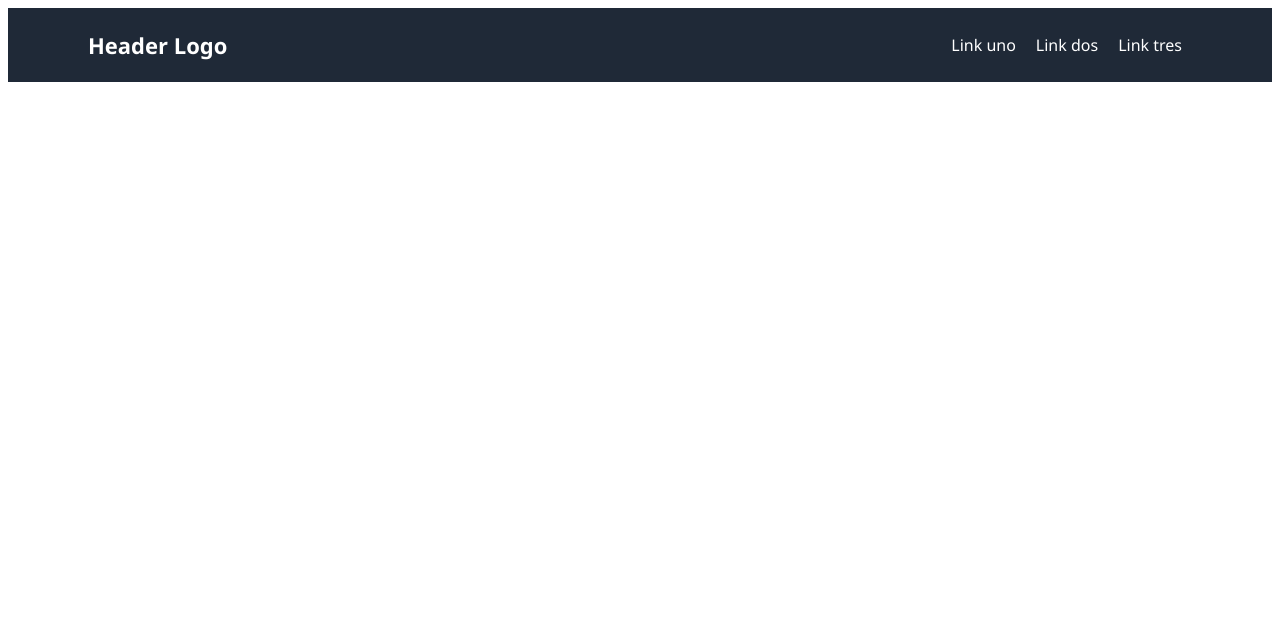
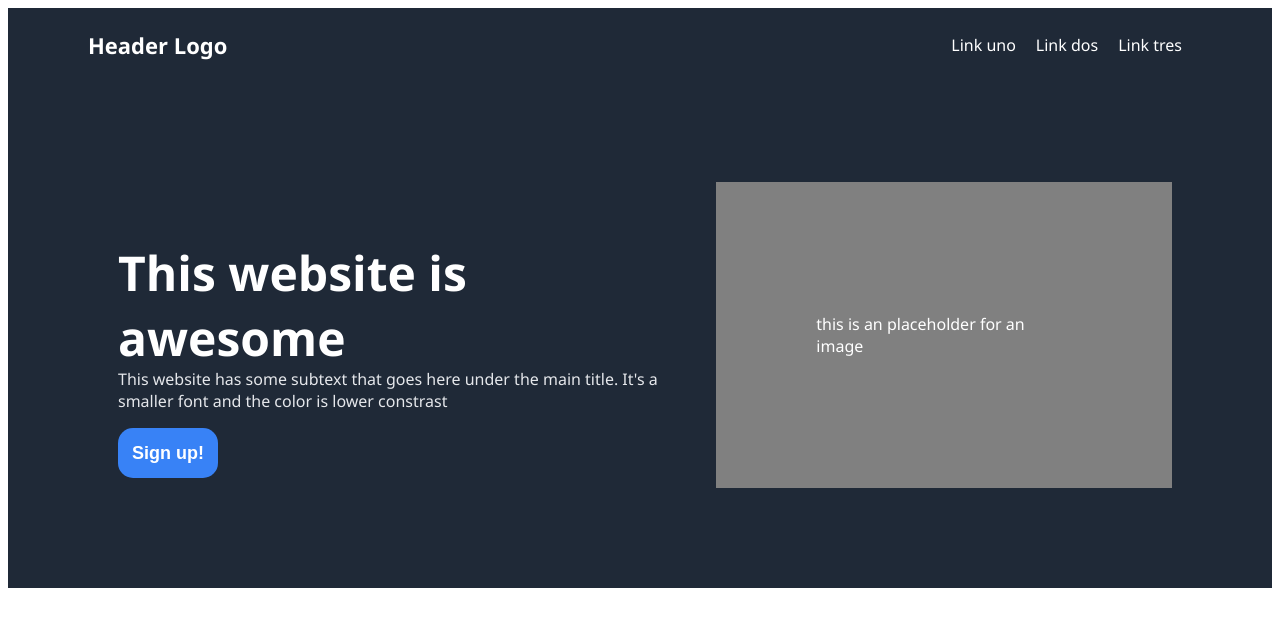
Before and after one commit to zantimer/odin-landing-page, a plain HTML site: page index.html in a window 1280 px wide. Drawn offline with Linux system fonts and the light colour scheme.

Commit message:
First body element styled with placeholders

```diff
--- a/index.html
+++ b/index.html
@@ -17,6 +17,20 @@
         </div>
     </div>
     <div class="body1">
+        <div class="text-n-button">
+            <div class="body1-main-text">
+            <p>This website is awesome</p>
+            </div>
+                <div class="body1-sub-text">
+            <p>This website has some subtext that goes here under the main title.
+        It's a smaller font and the color is lower constrast</p>
+                </div>
+                <button>Sign up!</button>
+        </div>
+
+        <div class="imaj">
+            <p>this is an placeholder for an image</p>
+        </div>
 
     </div>
     <div class="body2">
--- a/style.css
+++ b/style.css
@@ -17,10 +17,55 @@
     margin-left: auto;
     font-size: 16px;
 }
+.body1 {
+    display: flex;
+    justify-content: center;
+    padding: 100px;
+}
+.text-n-button {
+    display: flex;
+    flex-direction: column;
+    padding: 10px;
+    padding-right: 40px;
+    align-items: flex-start;
+}
+.body1-main-text {
+    font-size: 48px;
+    padding-bottom: 0px;
+    width: 400px;
+    height: 150px;
+    font-weight: 1000;
+    display: flex;
+}
+.body1-sub-text {
+    color: #E5E7EB;
+    display: flex;
+    margin-top:10px;
+
+}
+button {
+    width: 100px;
+    height: 50px;
+    font-weight: 900;
+    font-size: 18px;
+    background-color: #3882F6;
+    color: white;
+    padding: 0px;
+    border:0px;
+    border-radius: 15px;
+}
+.imaj {
+    display: flex;
+    background-color: gray;
+    padding: 100px;
+    width: 400px;
+    align-items: center;
+}
 a {
     color:white;
     text-decoration: none;
     display: flex;
     padding: 10px;
     align-items: center;
+    justify-content: center;
 }
```
